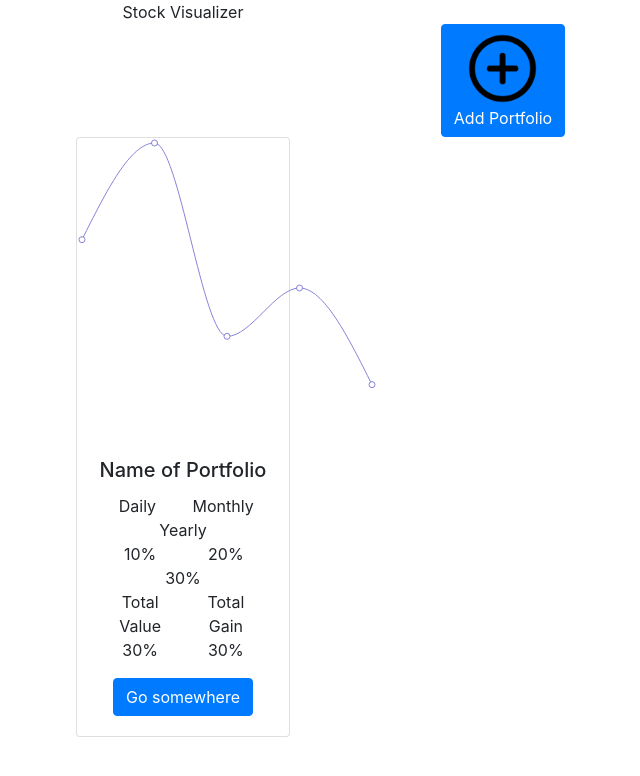
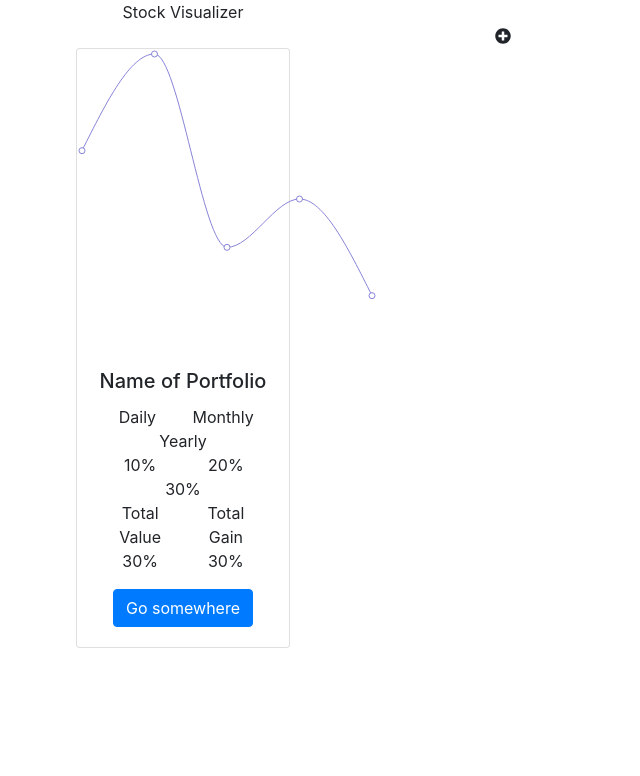
Before and after one commit to tim7398/StockVisualizer, a React (Create React App) app in the folder client/: page / in a window 1280 px wide. Shown: the top 776 px of the page, without its empty margins (457-1097 px from the left). Built offline with nearby package versions, Linux system fonts and the light colour scheme.

Commit message:
Button with Fontawesome

```diff
--- a/client/package.json
+++ b/client/package.json
@@ -3,6 +3,9 @@
   "version": "0.1.0",
   "private": true,
   "dependencies": {
+    "@fortawesome/fontawesome-svg-core": "^1.2.32",
+    "@fortawesome/free-solid-svg-icons": "^5.15.1",
+    "@fortawesome/react-fontawesome": "^0.1.13",
     "@testing-library/jest-dom": "^5.11.6",
     "@testing-library/react": "^11.2.2",
     "@testing-library/user-event": "^12.2.2",
--- /dev/null
+++ b/client/src/components/stock-card/FontAwesomeIcon.js
@@ -0,0 +1,4 @@
+import { library } from "@fortawesome/fontawesome-svg-core";
+import { faPlusCircle } from "@fortawesome/free-solid-svg-icons";
+
+library.add(faPlusCircle);
--- a/client/src/home/home.js
+++ b/client/src/home/home.js
@@ -4,6 +4,7 @@
 import Button from "react-bootstrap/Button";
 import Col from "react-bootstrap/Col";
 import StockCard from "../components/stock-card/stockCard";
+import { FontAwesomeIcon } from "@fortawesome/react-fontawesome";
 
 function Home() {
   return (
@@ -11,15 +12,7 @@
       Stock Visualizer
       <Row>
         <Col md={{ span: 4, offset: 7 }}>
-          <Button>
-            <img
-              src=".\Add_Button.png"
-              alt="Add Portfolio IMG"
-              width="75"
-              height="75"
-            />
-            <div>Add Portfolio</div>
-          </Button>
+          <FontAwesomeIcon icon="plus-circle">Hello</FontAwesomeIcon>
         </Col>
       </Row>
       <Row className="justify-content-md-center" xs={2} md={4} lg={6}>
```
Also changed, not shown: client/src/App.js (+5 -4 lines).
